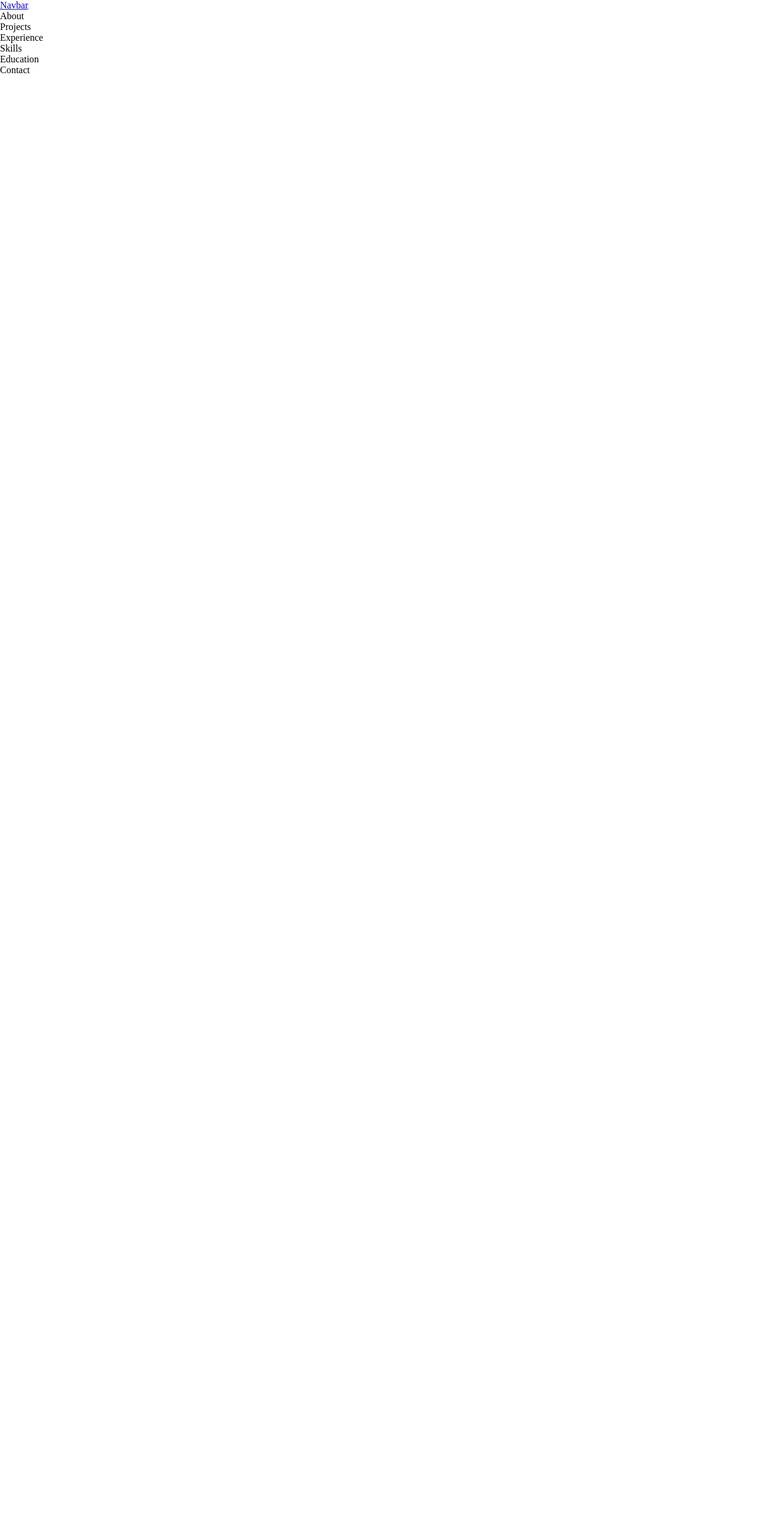
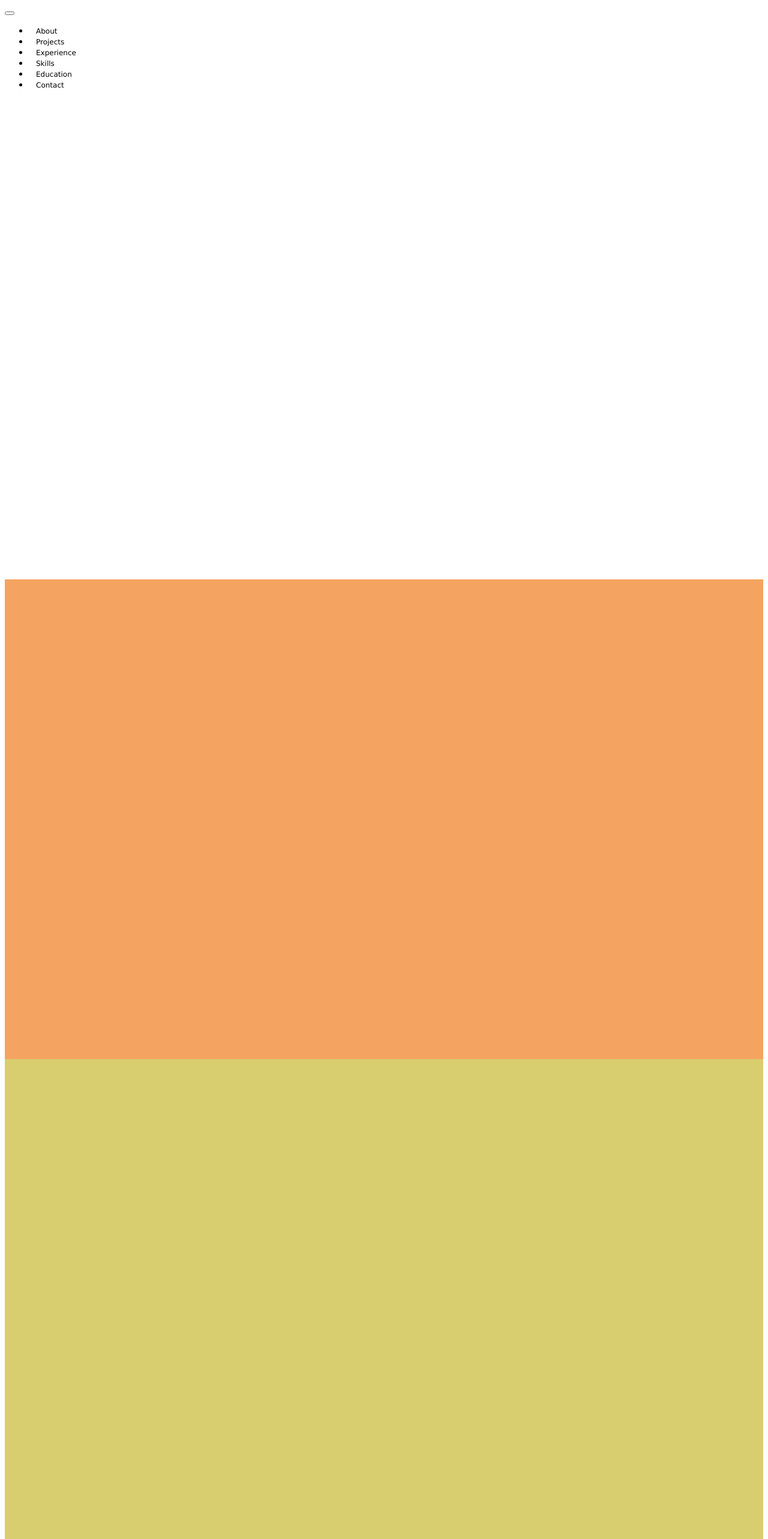
Before and after one commit to junbeomh/hanjb.com, a React (Create React App) app: page / in a window 1280 px wide. Shown: the top 2566 px of the page at 60% size. Before the commit the page ends 800 px from the top, so only its background shows below. Built offline with nearby package versions, Linux system fonts and the light colour scheme; a web font is replaced by a local one.

Commit message:
updated navbar style and responsiveness

```diff
--- a/src/App.css
+++ b/src/App.css
@@ -1,4 +1,67 @@
-* {
-    margin: 0;
-    padding: 0;
+.body {
+    margin: 0 !important;
+    padding: 0 !important;
 }
+
+/* Navbar */
+
+.navbar-brand {
+    display: none;
+}
+
+@media screen and (max-width: 992px) {
+    .navbar-brand {
+        display: inline;
+    }
+}
+
+.navbar span {
+    font-family: 'Dancing Script', cursive;
+    font-size: 1.5rem;
+    color: white;
+}
+
+.navItem {
+    padding: 0.75rem;
+    font-size: 0.75rem;
+    font-family: Verdana, Geneva, Tahoma, sans-serif;
+}
+
+/* Sections */
+
+.about-section {
+    height: 100vh;
+    background-color: white;
+}
+
+.projects-section {
+    height: 100vh;
+    background-color: sandybrown;
+}
+
+.experience-section {
+    height: 100vh;
+    background-color: rgb(216, 206, 112);
+}
+
+.skills-section {
+    height: 100vh;
+    background-color: mediumseagreen;
+}
+
+.education-section {
+    height: 100vh;
+    background-color: mediumpurple;
+}
+
+.contact-section {
+    height: 100vh;
+    background-color: tomato;
+}
+
+/* React Scroll */
+
+.active {
+    color: white !important;
+    font-weight: bold;
+}
```
